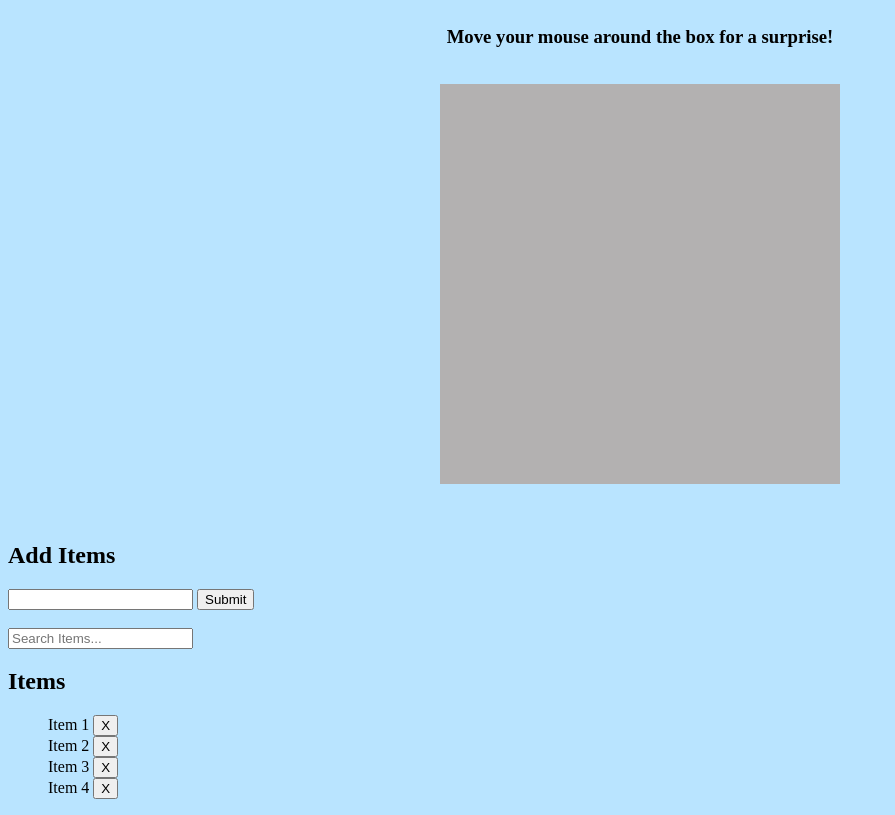
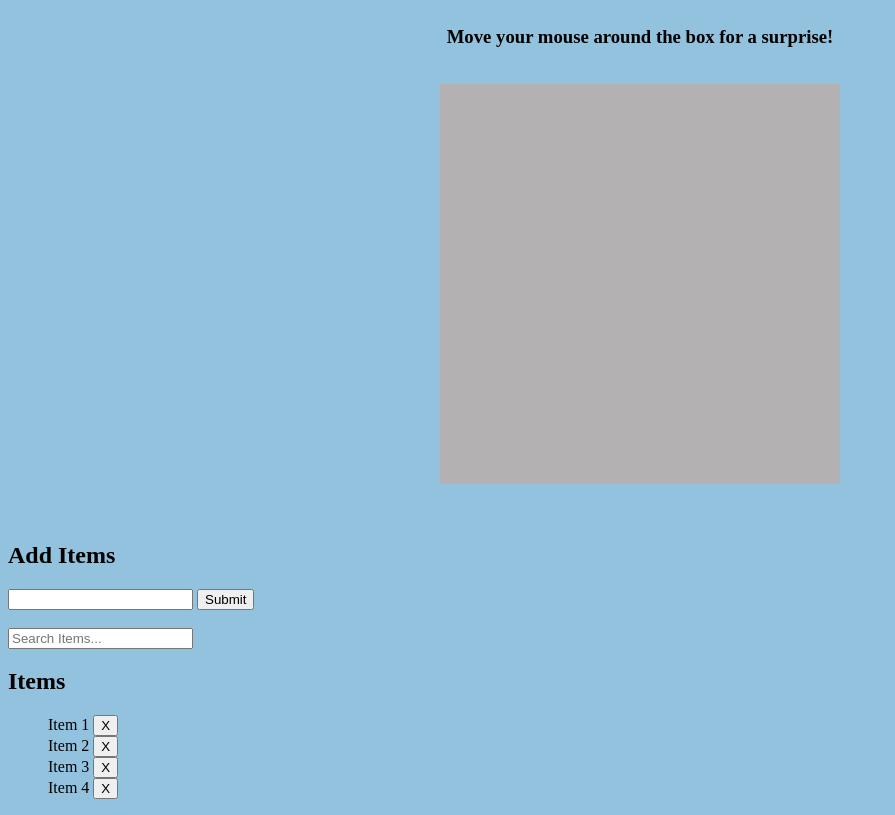
Before and after one commit to campbellsoupbs/Scratch_site, a plain HTML site: page index.html in a window 1280 px wide. Shown: the part 81-896 px from the top of the page, without its empty margins (0-895 px from the left). Drawn offline with Linux system fonts and the light colour scheme.

Commit message:
Change body background color

```diff
--- a/styles.css
+++ b/styles.css
@@ -1,5 +1,5 @@
 body {
-  background-color: rgb(185, 228, 255);
+  background-color: rgb(147, 194, 222);
 }
 
 .header {
```
